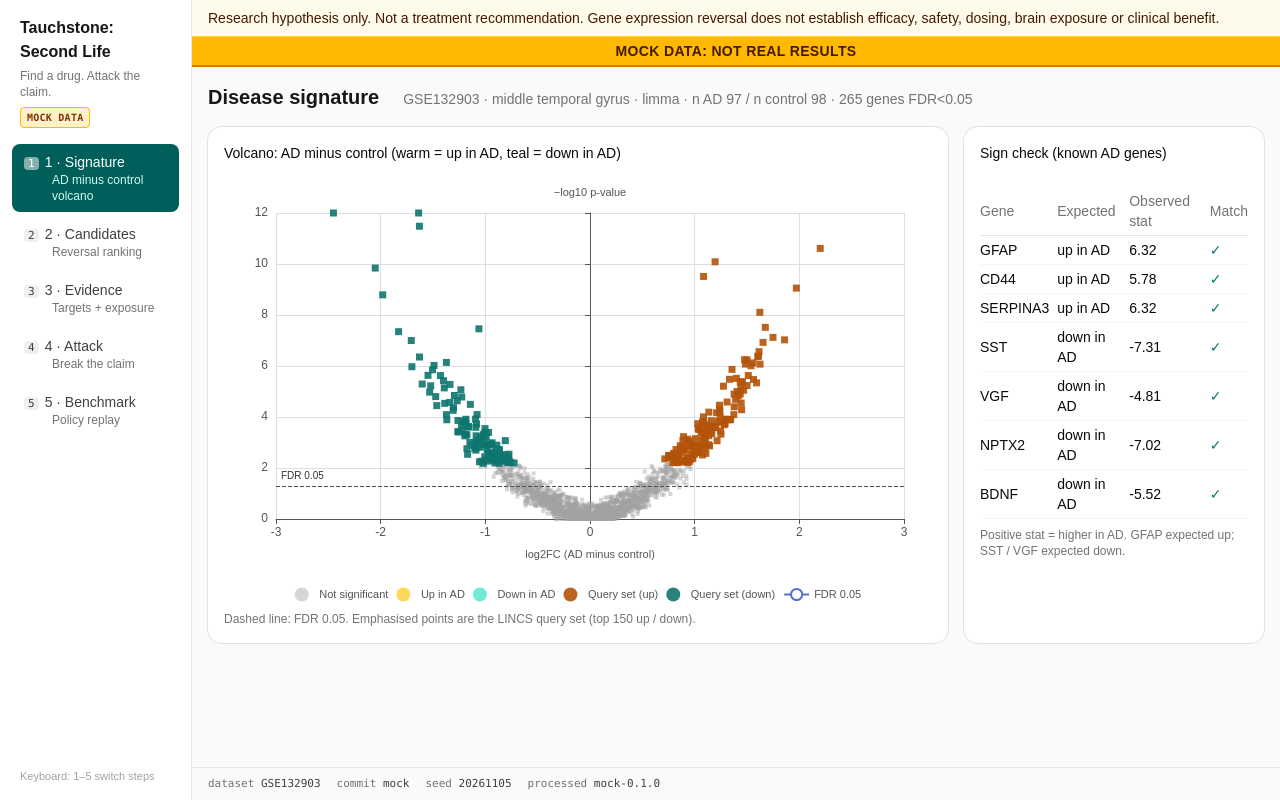
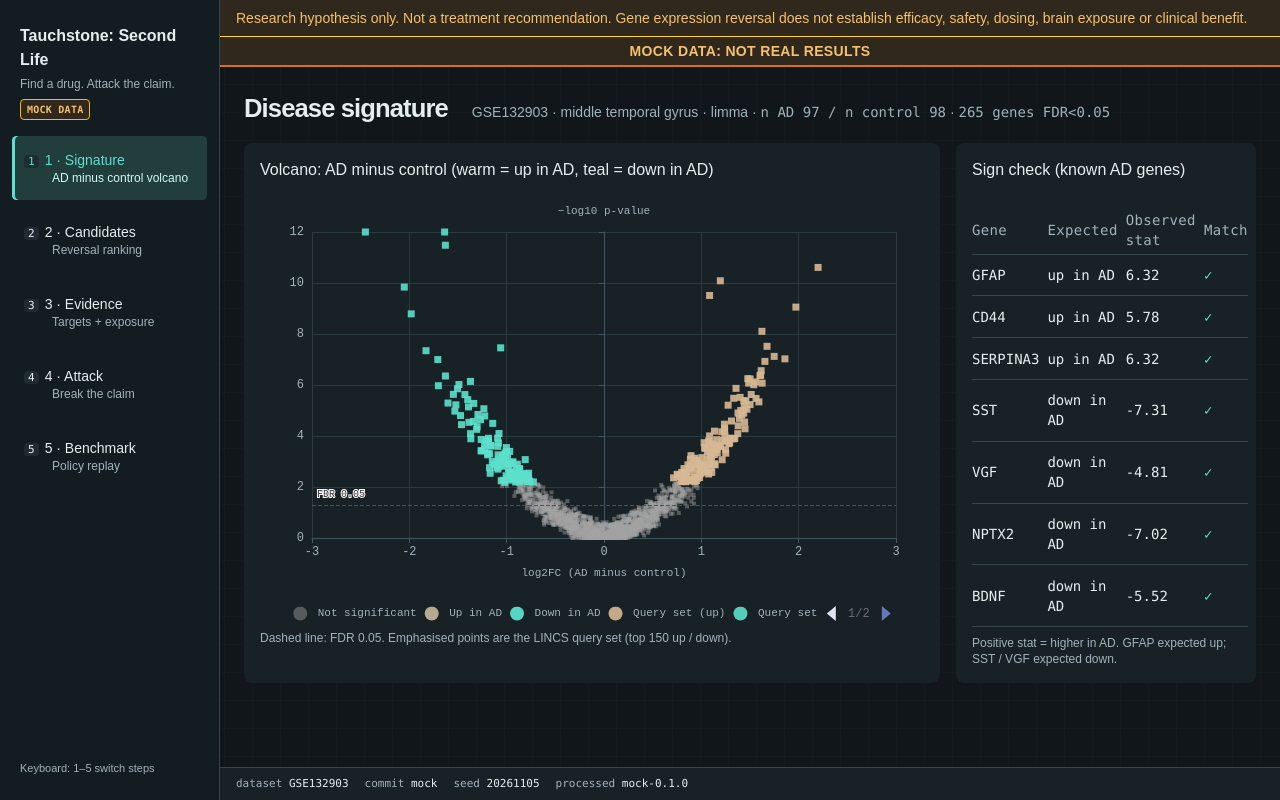
Before and after one commit to arpan404/tauchstone, a React (Vite) app in the folder apps/web/: page / in a window 1280 px wide. Built offline with nearby package versions, Linux system fonts and the light colour scheme.

Commit message:
Restyle research views as a graphite lab instrument

```diff
--- /dev/null
+++ b/apps/web/src/components/InstrumentChart.tsx
@@ -0,0 +1,25 @@
+import ReactECharts from 'echarts-for-react';
+import type { ComponentProps } from 'react';
+
+const theme = {
+  textStyle: { color: '#a0b3ba', fontFamily: 'monospace' },
+  categoryAxis: {
+    axisLine: { lineStyle: { color: '#41565e' } },
+    axisLabel: { color: '#a0b3ba' },
+    splitLine: { lineStyle: { color: '#2a3a41' } },
+  },
+  valueAxis: {
+    axisLine: { lineStyle: { color: '#41565e' } },
+    axisLabel: { color: '#a0b3ba' },
+    nameTextStyle: { color: '#a0b3ba' },
+    splitLine: { lineStyle: { color: '#2a3a41' } },
+  },
+  legend: { textStyle: { color: '#a0b3ba' } },
+  tooltip: { backgroundColor: '#182125', borderColor: '#41565e', textStyle: { color: '#e6edee' } },
+};
+
+/** Shared instrument chart contrast and reduced-motion preference. */
+export function InstrumentChart(props: ComponentProps<typeof ReactECharts>) {
+  const reducedMotion = window.matchMedia('(prefers-reduced-motion: reduce)').matches;
+  return <ReactECharts {...props} theme={theme} option={{ ...props.option, ...(reducedMotion ? { animation: false } : {}) }} />;
+}
--- a/apps/web/src/components/MockRibbon.tsx
+++ b/apps/web/src/components/MockRibbon.tsx
@@ -9,7 +9,7 @@ export function MockRibbon({ show }: { show: boolean }) {
     <div
       role="status"
       aria-label="Mock data warning"
-      className="sticky top-0 z-20 border-b-2 border-amber-600 bg-amber-400 px-4 py-1 text-center text-sm font-bold tracking-wide text-amber-950 uppercase"
+      className="sticky top-0 z-20 border-b-2 border-amber-600 bg-[var(--warning-surface)] px-4 py-1 text-center text-sm font-bold tracking-wide text-amber-950 uppercase"
     >
       Mock data: not real results
     </div>
--- a/apps/web/src/features/benchmark/BenchmarkView.tsx
+++ b/apps/web/src/features/benchmark/BenchmarkView.tsx
@@ -4,7 +4,7 @@ import { MockRibbon } from '@/components/MockRibbon';
 import { ProvenanceStrip } from '@/components/ProvenanceStrip';
 import { Card, CardContent, CardHeader, CardTitle } from '@/components/ui/card';
 import { Skeleton } from '@/components/ui/skeleton';
-import ReactECharts from 'echarts-for-react';
+import { InstrumentChart as ReactECharts } from '@/components/InstrumentChart';
 import { useMemo, useState } from 'react';
 import { buildCalibrationOption, buildPolicyOption } from './benchmarkOptions';
 
@@ -132,6 +132,32 @@ export function BenchmarkView() {
 
         {analysis && (
           <>
+            <section aria-label="Decision accuracy after five tests" className="space-y-3">
+              <h3 className="text-xl font-medium">Decision accuracy after {analysis.budget} tests</h3>
+              <div className="accuracy-grid">
+                {analysis.policies.map((p) => (
+                  <div key={p.policy} className="accuracy-policy" data-primary={p.policy === 'tauchstone_hybrid'}>
+                    <p className="text-sm">{p.label}</p>
+                    <p className="accuracy-number">{(p.decision_accuracy.estimate * 100).toFixed(0)}%</p>
+                    <meter min={0} max={1} value={p.decision_accuracy.estimate} aria-label={p.label + ' decision accuracy'} />
+                    <p className="font-mono text-xs text-muted-foreground">
+                      95% CI [{p.decision_accuracy.ci95.map((v) => (v * 100).toFixed(1) + '%').join(', ')}]
+                    </p>
+                  </div>
+                ))}
+              </div>
+              <div className="flex flex-wrap gap-3" aria-label="Holm-corrected comparisons">
+                {analysis.tests.map((t, i) => (
+                  <div key={i} className="rounded border border-border bg-card px-4 py-3 text-sm">
+                    <p>{POLICY_LABELS[t.policy_a] ?? t.policy_a} vs {POLICY_LABELS[t.policy_b] ?? t.policy_b}</p>
+                    <p className="font-mono text-primary">Holm p = {t.p_holm.toPrecision(3)}</p>
+                    <p className="text-xs text-muted-foreground">{t.metric.replaceAll('_', ' ')}</p>
+                  </div>
+                ))}
+                {analysis.tests.length === 0 && <p className="text-sm text-muted-foreground">No paired comparisons supplied for this scope.</p>}
+              </div>
+            </section>
+
             <Card>
               <CardHeader className="pb-2">
                 <CardTitle className="text-sm font-medium">
@@ -140,7 +166,7 @@ export function BenchmarkView() {
               </CardHeader>
               <CardContent>
                 {policyOption && (
-                  <div role="img" aria-label="Policy comparison chart. Tauchstone hybrid needs the fewest experiments.">
+                  <div role="img" aria-label="Median experiments to correct verdict by policy, with 95% confidence intervals.">
                     <ReactECharts option={policyOption} style={{ height: 300 }} />
                   </div>
                 )}
--- a/apps/web/src/features/benchmark/benchmarkOptions.ts
+++ b/apps/web/src/features/benchmark/benchmarkOptions.ts
@@ -6,6 +6,7 @@ type Policy = Schema<'PolicyResult'>;
 export function buildPolicyOption(policies: Policy[]): Record<string, unknown> {
   const labels = policies.map((p) => p.label);
   return {
+    textStyle: { color: '#a0b3ba', fontFamily: 'monospace' },
     grid: { left: 150, right: 30, top: 20, bottom: 30 },
     xAxis: { type: 'value', name: 'median experiments to correct verdict (fewer is better)' },
     yAxis: { type: 'category', data: labels, inverse: true, axisLabel: { fontSize: 11 } },
@@ -31,7 +32,7 @@ export function buildPolicyOption(policies: Policy[]): Record<string, unknown> {
           const lo = api.coord([api.value(1), idx]);
           const hi = api.coord([api.value(2), idx]);
           const isHybrid = policies[idx]?.policy === 'tauchstone_hybrid';
-          const color = isHybrid ? '#0f766e' : '#a3a3a3';
+          const color = isHybrid ? '#5de0cd' : '#a3a3a3';
           return {
             type: 'group',
             children: [
@@ -56,6 +57,7 @@ export function buildCalibrationOption(
   bins: { mean_predicted: number; observed_rate: number }[],
 ): Record<string, unknown> {
   return {
+    textStyle: { color: '#a0b3ba', fontFamily: 'monospace' },
     grid: { left: 44, right: 16, top: 24, bottom: 32 },
     xAxis: { type: 'value', min: 0, max: 1, name: 'mean predicted', nameLocation: 'middle', nameGap: 26 },
     yAxis: { type: 'value', min: 0, max: 1, name: 'observed rate' },
@@ -76,7 +78,7 @@ export function buildCalibrationOption(
         name: 'bins',
         data: bins.map((b) => [b.mean_predicted, b.observed_rate]),
         symbolSize: 10,
-        itemStyle: { color: '#0f766e' },
+        itemStyle: { color: '#5de0cd' },
       },
     ],
   };
--- a/apps/web/src/features/disease-signature/VolcanoPlot.tsx
+++ b/apps/web/src/features/disease-signature/VolcanoPlot.tsx
@@ -1,4 +1,4 @@
-import ReactECharts from 'echarts-for-react';
+import { InstrumentChart as ReactECharts } from '@/components/InstrumentChart';
 import { useMemo, useState } from 'react';
 import { buildVolcanoOption } from './volcanoOption';
 import type { Schema } from '@/api/types';
--- a/apps/web/src/features/disease-signature/volcanoOption.ts
+++ b/apps/web/src/features/disease-signature/volcanoOption.ts
@@ -10,10 +10,10 @@ export interface VolcanoPoint {
   group: 'up' | 'down' | 'ns' | 'query_up' | 'query_down';
 }
 
-export const TEAL = '#0f766e';
+export const TEAL = '#5de0cd';
 export const TEAL_LIGHT = '#5eead4';
-export const AMBER = '#b45309';
-export const AMBER_LIGHT = '#fcd34a';
+export const AMBER = '#d6b995';
+export const AMBER_LIGHT = '#c9b99d';
 export const GREY = '#a3a3a3';
 
 export function classOf(g: GeneStat): VolcanoPoint['group'] {
@@ -74,9 +74,10 @@ export function buildVolcanoOption(
   });
 
   return {
+    textStyle: { color: '#a0b3ba', fontFamily: 'monospace' },
     animationDuration: animate ? 700 : 0,
     grid: { left: 52, right: 28, top: 16, bottom: 88 },
-    legend: { bottom: 0, type: 'scroll', width: '90%', textStyle: { fontSize: 11 } },
+    legend: { bottom: 0, type: 'scroll', width: '90%', textStyle: { fontSize: 11, color: '#a0b3ba' } },
     xAxis: {
       name: 'log2FC (AD minus control)',
       nameLocation: 'middle',
--- a/apps/web/src/features/protein-viewer/MolstarViewer.tsx
+++ b/apps/web/src/features/protein-viewer/MolstarViewer.tsx
@@ -55,6 +55,7 @@ export function MolstarViewer({ url }: { url: string }) {
         if (disposed || !window.molstar?.Viewer || !host) return;
         const viewer = await window.molstar.Viewer.create(host, {
           layoutIsExpanded: false,
+          viewportBackgroundColor: '#182125',
           layoutShowControls: false,
           viewportShowExpand: false,
           collapseLeftPanel: true,
--- a/apps/web/src/features/repurposing/RepurposingView.tsx
+++ b/apps/web/src/features/repurposing/RepurposingView.tsx
@@ -9,7 +9,7 @@ import { Card, CardContent, CardHeader, CardTitle } from '@/components/ui/card';
 import { Skeleton } from '@/components/ui/skeleton';
 import { Tooltip, TooltipContent, TooltipProvider, TooltipTrigger } from '@/components/ui/tooltip';
 import { useUi } from '@/store/ui';
-import ReactECharts from 'echarts-for-react';
+import { InstrumentChart as ReactECharts } from '@/components/InstrumentChart';
 import { useMemo, useState } from 'react';
 import { buildHeatmapOption, iqrBar } from './heatmapOption';
 
--- a/apps/web/src/features/repurposing/heatmapOption.ts
+++ b/apps/web/src/features/repurposing/heatmapOption.ts
@@ -18,6 +18,7 @@ export function buildHeatmapOption(
   const maxAbs = Math.max(0.5, ...values.map((v) => Math.abs(v)));
 
   return {
+    textStyle: { color: '#a0b3ba', fontFamily: 'monospace' },
     grid: { left: 120, right: 60, top: 30, bottom: 40 },
     xAxis: { type: 'category', data: cellLines, axisLabel: { fontSize: 10, rotate: 30 } },
     yAxis: {
@@ -33,7 +34,7 @@ export function buildHeatmapOption(
       orient: 'vertical',
       right: 0,
       top: 'middle',
-      inRange: { color: ['#0f766e', '#f0fdfa', '#ffffff', '#fef3c7', '#b45309'] },
+      inRange: { color: ['#5de0cd', '#28514d', '#182125', '#514b3e', '#d6b995'] },
       text: ['reversal (−)', '(+)'],
     },
     tooltip: {
--- a/apps/web/src/features/tauchstone/beliefOption.ts
+++ b/apps/web/src/features/tauchstone/beliefOption.ts
@@ -3,6 +3,7 @@ import type { Schema } from '@/api/types';
 /** Pure ECharts line-chart option builder for P(claim) across reveal steps. */
 export function buildBeliefOption(points: { step: number; p: number }[]): Record<string, unknown> {
   return {
+    textStyle: { color: '#a0b3ba', fontFamily: 'monospace' },
     grid: { left: 44, right: 16, top: 24, bottom: 30 },
     xAxis: {
       type: 'category',
@@ -22,8 +23,8 @@ export function buildBeliefOption(points: { step: number; p: number }[]): Record
         data: points.map((p) => p.p),
         smooth: true,
         symbolSize: 8,
-        lineStyle: { color: '#0f766e', width: 3 },
-        itemStyle: { color: '#0f766e' },
+        lineStyle: { color: '#5de0cd', width: 3 },
+        itemStyle: { color: '#5de0cd' },
         markLine: {
           symbol: 'none',
           lineStyle: { color: '#a16207', type: 'dashed' },
--- a/apps/web/src/index.css
+++ b/apps/web/src/index.css
@@ -48,73 +48,39 @@
     --radius-4xl: calc(var(--radius) * 2.6);
 }
 
-:root {
-    --background: oklch(1 0 0);
-    --foreground: oklch(0.145 0 0);
-    --card: oklch(1 0 0);
-    --card-foreground: oklch(0.145 0 0);
-    --popover: oklch(1 0 0);
-    --popover-foreground: oklch(0.145 0 0);
-    --primary: oklch(0.205 0 0);
-    --primary-foreground: oklch(0.985 0 0);
-    --secondary: oklch(0.97 0 0);
-    --secondary-foreground: oklch(0.205 0 0);
-    --muted: oklch(0.97 0 0);
-    --muted-foreground: oklch(0.556 0 0);
-    --accent: oklch(0.97 0 0);
-    --accent-foreground: oklch(0.205 0 0);
-    --destructive: oklch(0.577 0.245 27.325);
-    --border: oklch(0.922 0 0);
-    --input: oklch(0.922 0 0);
-    --ring: oklch(0.708 0 0);
-    --chart-1: oklch(0.87 0 0);
-    --chart-2: oklch(0.556 0 0);
-    --chart-3: oklch(0.439 0 0);
-    --chart-4: oklch(0.371 0 0);
-    --chart-5: oklch(0.269 0 0);
-    --radius: 0.625rem;
-    --sidebar: oklch(0.985 0 0);
-    --sidebar-foreground: oklch(0.145 0 0);
-    --sidebar-primary: oklch(0.205 0 0);
-    --sidebar-primary-foreground: oklch(0.985 0 0);
-    --sidebar-accent: oklch(0.97 0 0);
-    --sidebar-accent-foreground: oklch(0.205 0 0);
-    --sidebar-border: oklch(0.922 0 0);
-    --sidebar-ring: oklch(0.708 0 0);
-}
-
-.dark {
-    --background: oklch(0.145 0 0);
-    --foreground: oklch(0.985 0 0);
-    --card: oklch(0.205 0 0);
-    --card-foreground: oklch(0.985 0 0);
-    --popover: oklch(0.205 0 0);
-    --popover-foreground: oklch(0.985 0 0);
-    --primary: oklch(0.922 0 0);
-    --primary-foreground: oklch(0.205 0 0);
-    --secondary: oklch(0.269 0 0);
-    --secondary-foreground: oklch(0.985 0 0);
-    --muted: oklch(0.269 0 0);
-    --muted-foreground: oklch(0.708 0 0);
-    --accent: oklch(0.269 0 0);
-    --accent-foreground: oklch(0.985 0 0);
-    --destructive: oklch(0.704 0.191 22.216);
-    --border: oklch(1 0 0 / 10%);
-    --input: oklch(1 0 0 / 15%);
-    --ring: oklch(0.556 0 0);
-    --chart-1: oklch(0.87 0 0);
-    --chart-2: oklch(0.556 0 0);
-    --chart-3: oklch(0.439 0 0);
-    --chart-4: oklch(0.371 0 0);
-    --chart-5: oklch(0.269 0 0);
-    --sidebar: oklch(0.205 0 0);
-    --sidebar-foreground: oklch(0.985 0 0);
-    --sidebar-primary: oklch(0.488 0.243 264.376);
-    --sidebar-primary-foreground: oklch(0.985 0 0);
-    --sidebar-accent: oklch(0.269 0 0);
-    --sidebar-accent-foreground: oklch(0.985 0 0);
-    --sidebar-border: oklch(1 0 0 / 10%);
-    --sidebar-ring: oklch(0.556 0 0);
+:root, .dark {
+  color-scheme: dark;
+  --background: #101619;
+  --foreground: #e6edee;
+  --card: #182125;
+  --card-foreground: #e6edee;
+  --popover: #1d292e;
+  --popover-foreground: #e6edee;
+  --primary: #5de0cd;
+  --primary-foreground: #102622;
+  --secondary: #253238;
+  --secondary-foreground: #dce7e9;
+  --muted: #202c31;
+  --muted-foreground: #a0b3ba;
+  --accent: #213d3c;
+  --accent-foreground: #8be9da;
+  --destructive: #fb8585;
+  --border: #34454c;
+  --input: #41565e;
+  --ring: #5de0cd;
+  --chart-1: #5de0cd;
+  --chart-2: #a6b9c0;
+  --chart-3: #d5c2a3;
+  --chart-4: #91a4bb;
+  --chart-5: #c8b8d1;
+  --warning: #f4c16c;
+  --warning-surface: #30281d;
+  --success: #89d89b;
+  --success-surface: #1c3024;
+  --failure: #fb8585;
+  --failure-surface: #352327;
+  --radius: .35rem;
+  --font-readout: 'SFMono-Regular', Consolas, 'Liberation Mono', monospace;
 }
 
 @layer base {
@@ -140,3 +106,107 @@
     transition-duration: 0.01ms !important;
   }
 }
+
+/* Instrument shell. These selectors also style the shared navigation without
+   changing App.tsx, which is owned by the screen integration workstream. */
+body {
+  background-image: linear-gradient(#91b3bd08 1px, transparent 1px),
+    linear-gradient(90deg, #91b3bd08 1px, transparent 1px);
+  background-size: 28px 28px;
+}
+#root > div { background: transparent; color: var(--foreground); }
+nav[aria-label="Demo steps"] {
+  background: #131c20;
+  border-color: var(--border);
+  width: 220px;
+  padding: 20px 12px;
+}
+nav[aria-label="Demo steps"] button { min-height: 64px; margin-bottom: 4px; }
+nav[aria-label="Demo steps"] button[aria-current="step"] {
+  background: var(--accent); color: var(--primary);
+  box-shadow: inset 3px 0 var(--primary);
+}
+nav[aria-label="Demo steps"] button:not([aria-current]):hover { background: var(--muted); }
+main h2 { font-size: clamp(1.5rem, 2vw, 2rem); letter-spacing: -.035em; }
+main > div > .overflow-auto { padding: 24px; }
+[data-slot="card"] { box-shadow: none; border-color: var(--border); }
+[data-slot="card-title"] { font-size: 1rem; }
+.tabular-nums, .font-mono, code { font-family: var(--font-readout); }
+button:focus-visible, input:focus-visible, select:focus-visible {
+  outline: 2px solid var(--ring); outline-offset: 3px;
+}
+table th { letter-spacing: .025em; }
+table td { padding-top: .65rem; padding-bottom: .65rem; }
+.sample-wells { display: grid; grid-template-columns: repeat(auto-fit, minmax(245px, 1fr)); gap: 12px; }
+.sample-well { min-height: 112px; position: relative; background: #131d21; border-color: var(--border); }
+.sample-well::before {
+  content: ''; width: 28px; height: 28px; flex-shrink: 0;
+  border: 2px solid #58717b; border-radius: 50%;
+  background: repeating-linear-gradient(135deg, transparent 0 3px, #58717b25 3px 5px);
+}
+.sample-well[data-recommended="true"] { border-color: var(--primary); animation: well-pulse 2s ease-in-out infinite; }
+.sample-well[data-outcome="survive"] { border-color: var(--success); background: var(--success-surface); }
+.sample-well[data-outcome="fail"] { border-color: var(--failure); background: var(--failure-surface); }
+.sample-well:disabled { opacity: 1; }
+.sample-well[data-outcome="survive"]::before { background: var(--success); border-color: var(--success); }
+.sample-well[data-outcome="fail"]::before { background: var(--failure); border-color: var(--failure); }
+.claim-readout { font-family: var(--font-readout); font-size: clamp(4rem, 6vw, 6.5rem); line-height: 1; color: var(--primary); letter-spacing: -.06em; }
+.run-validation { width: 100%; min-height: 58px; font-size: 1.15rem; }
+.accuracy-grid { display: flex; flex-wrap: wrap; gap: 1px; background: var(--border); border: 1px solid var(--border); }
+.accuracy-policy { flex: 1 1 220px; background: var(--card); padding: 20px; }
+.accuracy-policy[data-primary="true"] { background: var(--accent); }
+.accuracy-number { font: 2.75rem var(--font-readout); color: var(--foreground); }
+.accuracy-policy meter { width: 100%; height: 6px; display: block; margin: 12px 0; }
+@keyframes well-pulse { 50% { box-shadow: inset 0 0 0 2px #5de0cd55; } }
+@media (prefers-reduced-motion: reduce) {
+  *, *::before, *::after { animation: none !important; scroll-behavior: auto !important; }
+}
+
+.bg-white, .bg-\[\#fafaf9\], .bg-neutral-50 { background-color: var(--card); }
+.bg-neutral-100, .bg-neutral-200, .bg-neutral-200\/60 { background-color: var(--muted); }
+.text-neutral-900, .text-neutral-800, .text-neutral-700 { color: var(--foreground); }
+.text-neutral-600, .text-neutral-500, .text-neutral-400 { color: var(--muted-foreground); }
+.border-neutral-100, .border-neutral-200, .border-neutral-300 { border-color: var(--border); }
+.bg-teal-50, .bg-teal-50\/60, .bg-teal-100 { background-color: var(--accent); }
+.text-teal-950, .text-teal-900, .text-teal-800, .text-teal-700 { color: var(--primary); }
+.bg-teal-700, .bg-teal-800 { background-color: var(--accent); }
+.bg-amber-50, .bg-amber-100 { background-color: var(--warning-surface); }
+.text-amber-950, .text-amber-900, .text-amber-800, .text-amber-700 { color: var(--warning); }
+.text-red-700 { color: var(--failure); }
+.bg-teal-700\/70 { background-color: var(--primary); }
+[aria-label="Mock data warning"] { color: var(--warning); }
+tr[role="button"]:hover { background-color: var(--accent); }
+.attack-body { display: grid; grid-auto-rows: max-content; gap: 16px; align-content: start; }
+.attack-body > * { min-width: 0; }
+@media (min-width: 1100px) {
+  .attack-body { grid-template-columns: minmax(0, 1fr) minmax(0, 1.2fr); }
+  .attack-body > * { grid-column: 1 / -1; order: 3; }
+  .attack-body > :first-child { order: 0; }
+  .attack-body > .claim-panel { grid-column: 1; order: 1; align-self: start; }
+  .attack-body > .validation-panel { grid-column: 2; order: 2; }
+  .attack-body .sample-wells { grid-template-columns: repeat(2, minmax(0, 1fr)); }
+  .attack-body .sample-well { min-height: 100px; padding: 12px; gap: 8px; flex-wrap: nowrap; font-size: 13px; }
+  .sample-well::before { width: 20px; height: 20px; }
+  .sample-well > span:first-of-type { display: none; }
+  .sample-well > span:nth-of-type(2) { flex-basis: calc(100% - 32px); }
+}
+.accuracy-policy[data-primary="true"] .accuracy-number { color: var(--primary); }
+.accuracy-policy meter { appearance: none; background: var(--muted); border: 0; }
+.accuracy-policy meter::-webkit-meter-bar { background: var(--muted); border: 0; border-radius: 0; }
+.accuracy-policy meter::-webkit-meter-optimum-value { background: #77949c; }
+.accuracy-policy[data-primary="true"] meter::-webkit-meter-optimum-value { background: var(--primary); }
+.accuracy-policy meter::-moz-meter-bar { background: #77949c; }
+.validation-panel { min-height: max-content; }
+@media (min-width: 1100px) {
+  .sample-well > span:last-child:not(:nth-of-type(2)) {
+    position: absolute; top: -8px; right: 8px; font-size: 10px;
+    background: var(--accent); color: var(--primary);
+  }
+  .validation-panel { --card-spacing: 12px; }
+}
+.bg-teal-700 { background-color: var(--primary); color: var(--primary-foreground); }
+@media (min-width: 1600px) {
+  main .text-sm { font-size: 1rem; }
+  main .text-xs { font-size: .875rem; }
+  .attack-body .sample-well { font-size: 1rem; min-height: 110px; }
+}
```
Also changed, not shown: apps/web/src/features/tauchstone/AttackView.tsx (+23 -21 lines).
